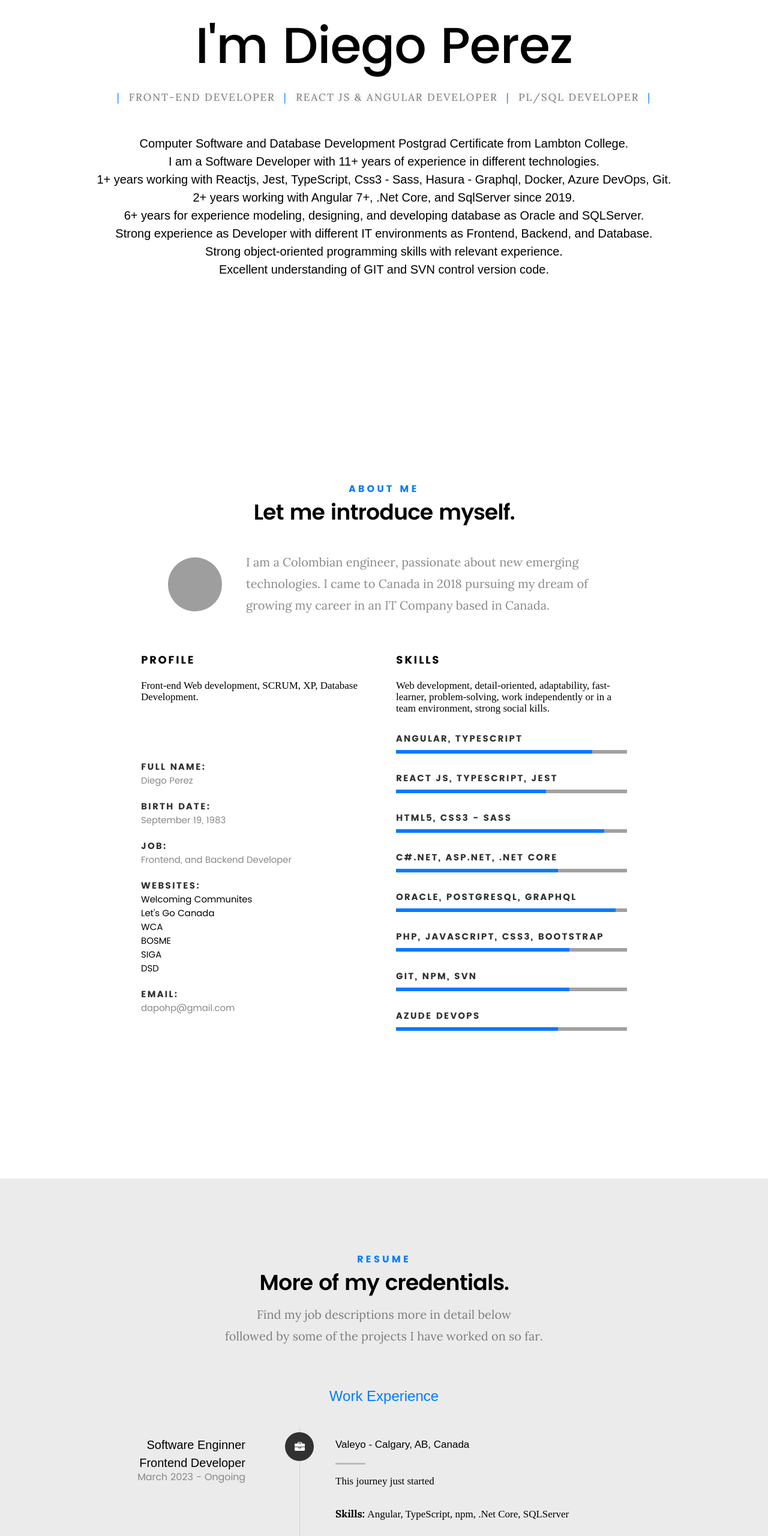
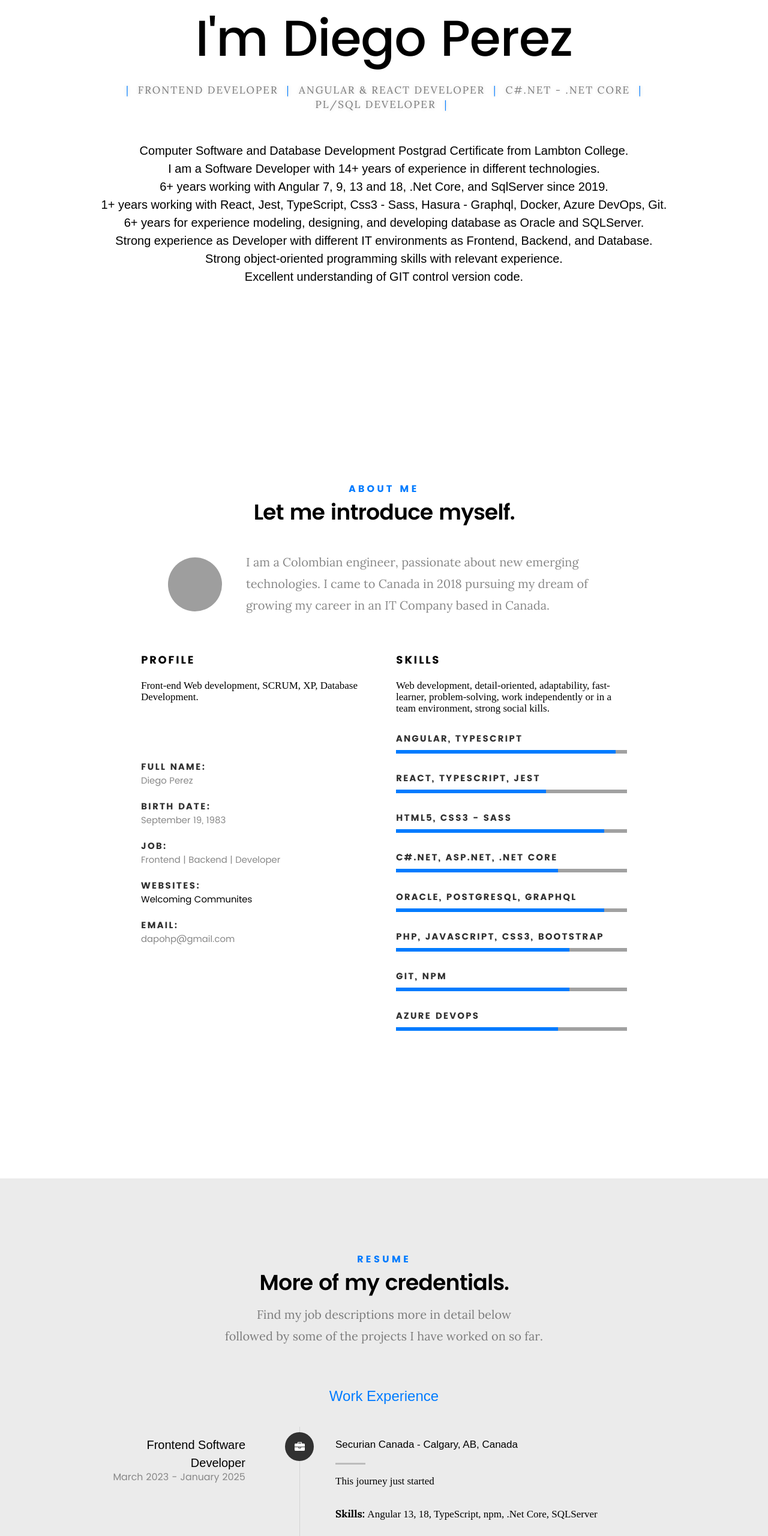
Before and after one commit to dieguits/resumeDiego, a plain HTML site: page index.html in a window 1280 px wide. Shown: the part 120-2680 px from the top of the page at 60% size. Drawn offline with Linux system fonts and the light colour scheme; grey boxes are pictures that could not be loaded; files whose address does not match are found by name.

Commit message:
Some new changes

```diff
--- a/index.html
+++ b/index.html
@@ -80,9 +80,9 @@
             <h1>I'm Diego Perez</h1>
             <br />
             <p class="intro-position">
-              <span>Front-end Developer</span>
-              <span>React Js & Angular Developer</span>
-              <!-- <span>C#.Net - .Net Core</span> -->
+              <span>Frontend Developer</span>
+              <span>Angular & React Developer</span>
+              <span>C#.Net - .Net Core</span>
               <span>PL/SQL Developer</span>
             </p>
             <br />
@@ -91,18 +91,18 @@
             <h3>
               Computer Software and Database Development Postgrad Certificate
               from Lambton College.
-              <br />I am a Software Developer with 11+ years of experience in
-              different technologies. <br />1+ years working with Reactjs, Jest,
-              TypeScript, Css3 - Sass, Hasura - Graphql, Docker, Azure DevOps,
-              Git.<br />
-              2+ years working with Angular 7+, .Net Core, and SqlServer since
-              2019. <br />
+              <br />I am a Software Developer with 14+ years of experience in
+              different technologies. <br />
+              6+ years working with Angular 7, 9, 13 and 18, .Net Core, and
+              SqlServer since 2019. <br />
+              1+ years working with React, Jest, TypeScript, Css3 - Sass, Hasura
+              - Graphql, Docker, Azure DevOps, Git.<br />
               6+ years for experience modeling, designing, and developing
               database as Oracle and SQLServer. <br />Strong experience as
               Developer with different IT environments as Frontend, Backend, and
               Database. <br />Strong object-oriented programming skills with
-              relevant experience. <br />Excellent understanding of GIT and SVN
-              control version code.
+              relevant experience. <br />Excellent understanding of GIT control
+              version code.
             </h3>
             <!-- </div> -->
           </div>
@@ -171,7 +171,7 @@
             </li>
             <li>
               <strong>Job:</strong>
-              <span>Frontend, and Backend Developer</span>
+              <span>Frontend | Backend | Developer</span>
             </li>
             <li>
               <strong>Websites:</strong>
@@ -180,7 +180,7 @@
                   >Welcoming Communites</a
                 ></span
               >
-              <span style="padding-top: 8px"
+              <!-- <span style="padding-top: 8px"
                 ><a href="https://portal.letsgocanada.com/login"
                   >Let's Go Canada</a
                 ></span
@@ -189,7 +189,7 @@
                 ><a href="https://wca.tdsb.on.ca/">WCA</a></span
               >
               <span style="padding-top: 8px"
-                ><a href="http://aplicaciones.telebucaramanga.com.co/bosme/"
+                ><a href="htt   p://aplicaciones.telebucaramanga.com.co/bosme/"
                   >BOSME</a
                 ></span
               >
@@ -199,6 +199,7 @@
               <span style="padding-top: 8px"
                 ><a href="https://etechangular.herokuapp.com/">DSD</a></span
               >
+              -->
             </li>
             <li>
               <strong>Email:</strong>
@@ -218,7 +219,7 @@
 
           <ul class="skill-bars">
             <li>
-              <div class="progress percent85">
+              <div class="progress percent95">
                 <!-- <span>85%</span> -->
               </div>
               <strong>Angular, TypeScript</strong>
@@ -227,7 +228,7 @@
               <div class="progress percent65">
                 <!-- <span>65%</span> -->
               </div>
-              <strong>React Js, Typescript, Jest</strong>
+              <strong>React, Typescript, Jest</strong>
             </li>
             <li>
               <div class="progress percent90">
@@ -242,7 +243,7 @@
               <strong>C#.Net, ASP.Net, .Net Core</strong>
             </li>
             <li>
-              <div class="progress percent95">
+              <div class="progress percent90">
                 <!-- <span>95%</span> -->
               </div>
               <strong>Oracle, PostgreSql, Graphql</strong>
@@ -257,13 +258,13 @@
               <div class="progress percent75">
                 <!-- <span>70%</span> -->
               </div>
-              <strong>Git, npm, SVN</strong>
+              <strong>Git, npm</strong>
             </li>
             <li>
               <div class="progress percent70">
                 <!-- <span>70%</span> -->
               </div>
-              <strong>Azude DevOps</strong>
+              <strong>Azure DevOps</strong>
             </li>
           </ul>
           <!-- /skill-bars -->
@@ -309,16 +310,16 @@
               </div>
 
               <div class="timeline-header">
-                <h3>Software Enginner Frontend Developer</h3>
-                <p>March 2023 - Ongoing</p>
+                <h3>Frontend Software Developer</h3>
+                <p>March 2023 - January 2025</p>
               </div>
 
               <div class="timeline-content">
-                <h4>Valeyo - Calgary, AB, Canada</h4>
+                <h4>Securian Canada - Calgary, AB, Canada</h4>
                 <p style="align-content: justify">This journey just started</p>
                 <p>
-                  <strong>Skills: </strong> Angular, TypeScript, npm, .Net Core,
-                  SQLServer
+                  <strong>Skills: </strong> Angular 13, 18, TypeScript, npm,
+                  .Net Core, SQLServer
                 </p>
               </div>
             </div>
@@ -337,17 +338,17 @@
               <div class="timeline-content">
                 <h4>Cognizant Technology Solutions - Calgary, AB, Canada</h4>
                 <p style="align-content: justify">
-                  I am currently employed as a Senior Frontend Developer at an
-                  insurance company, where I work on developing the frontend
-                  components for a Single Page Application (SPA). My main
-                  technologies of focus include ReactJS, Tailwind, CSS3-Sass,
-                  and TypeScript, which allow me to efficiently create and
-                  manage complex user interfaces.
-                  <br /><br />To retrieve data for the SPA, we utilize Hasura's
+                  I was working as a Senior Frontend Developer at an insurance
+                  company, where I worked on developing the frontend components
+                  for a Single Page Application (SPA). My main technologies of
+                  focus include React, Tailwind, CSS3-Sass, and TypeScript,
+                  which allowed me to efficiently create and manage complex user
+                  interfaces.
+                  <br /><br />To retrieve data for the SPA, I used Hasura's
                   GraphQL engine, which provides a powerful and flexible way to
                   query data. To secure the application, we use JSON Web Tokens
                   (JWT) for authentication and authorization. <br /><br />Our
-                  projects are managed through the Azure DevOps dashboard
+                  projects were managed through the Azure DevOps dashboard
                   application, which helps us streamline the software
                   development process and effectively manage our codebase. We
                   host our Postgres database and SPA application on Azure Cloud
```
